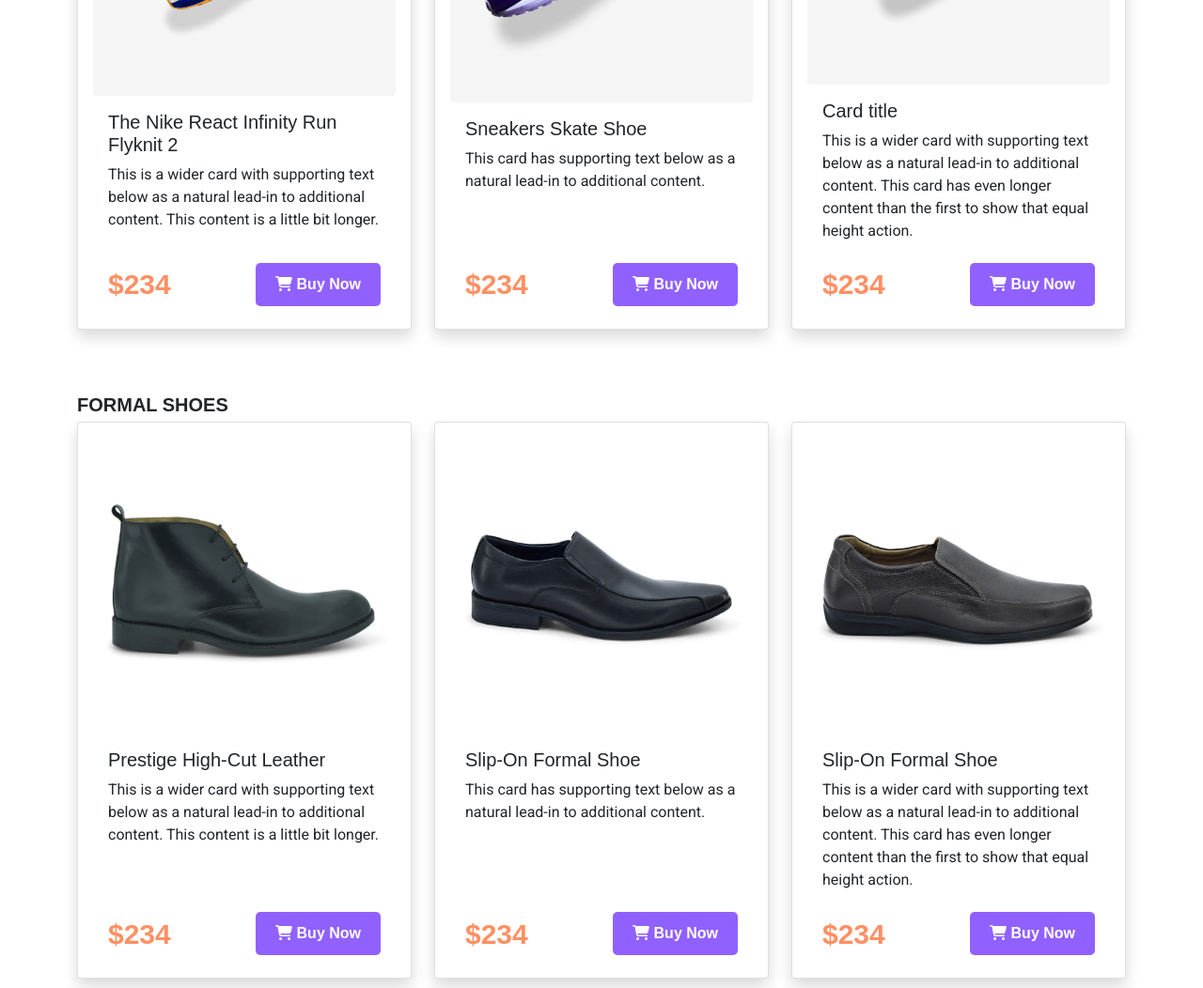
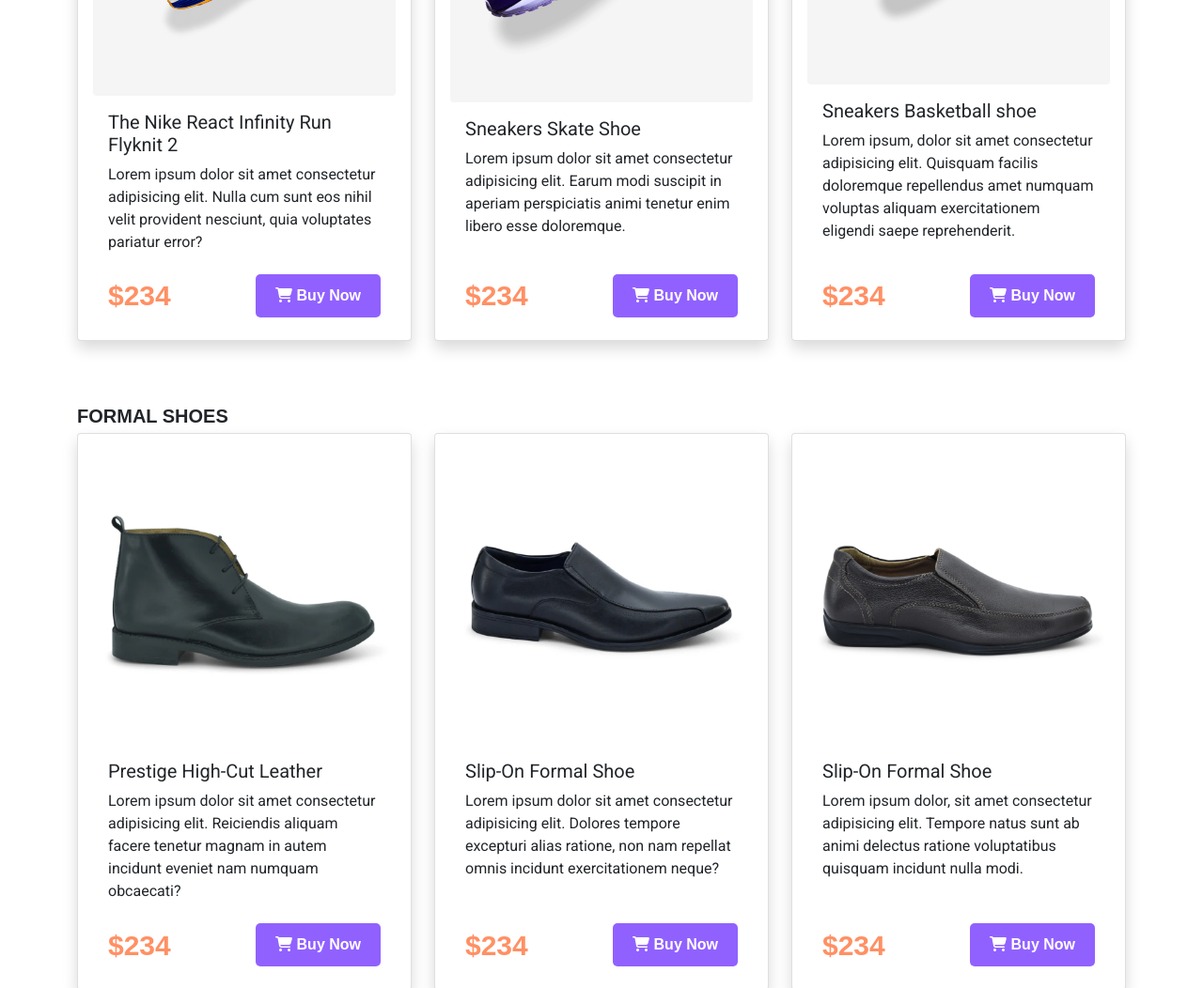
Before and after one commit to paulomsalahuddin/my-responsive-assignment, a plain HTML site: page index.html in a window 1280 px wide. Shown: the part 960-2012 px from the top of the page at 94% size. Drawn offline with nearby package versions, Linux system fonts and the light colour scheme.

Commit message:
third commit

```diff
--- a/index.html
+++ b/index.html
@@ -22,7 +22,7 @@
             <div class="navbar-nav">
               <a class="nav-link active" aria-current="page" href="#">Home</a>
               <a class="nav-link" href="#">Product</a>
-              <a class="nav-link" href="#">About Us</a>
+              <a class="nav-link" href="#About">About Us</a>
               <a class="nav-link" href="#">Contact Us</a>
             </div>
           </div>
@@ -51,7 +51,7 @@
                 <img src="Photos/image 5.png" class="card-img-top rounded" alt="...">
                 <div class="card-body">
                   <h5 class="card-title">The Nike React Infinity Run Flyknit 2</h5>
-                  <p class="card-text">This is a wider card with supporting text below as a natural lead-in to additional content. This content is a little bit longer.</p>
+                  <p class="card-text">Lorem ipsum dolor sit amet consectetur adipisicing elit. Nulla cum sunt eos nihil velit provident nesciunt, quia voluptates pariatur error?</p>
                 </div>
                 <div class="card-footer d-flex justify-content-between">
                     <label class="name-color d-flex align-items-center" style="font-weight:700; font-size:30px">$234</label>
@@ -64,7 +64,7 @@
                 <img src="Photos/Daco_1703273 1.png" class="card-img-top rounded" alt="...">
                 <div class="card-body">
                   <h5 class="card-title">Sneakers Skate Shoe</h5>
-                  <p class="card-text">This card has supporting text below as a natural lead-in to additional content.</p>
+                  <p class="card-text">Lorem ipsum dolor sit amet consectetur adipisicing elit. Earum modi suscipit in aperiam perspiciatis animi tenetur enim libero esse doloremque.</p>
                 </div>
                 <div class="card-footer d-flex justify-content-between">
                     <label class="name-color d-flex align-items-center" style="font-weight:700; font-size:30px">$234</label>
@@ -76,8 +76,8 @@
               <div class="card h-100 shadow p-3 mb-5 bg-white rounded">
                 <img src="Photos/pngegg 1.png" class="card-img-top rounded" alt="...">
                 <div class="card-body">
-                  <h5 class="card-title">Card title</h5>
-                  <p class="card-text">This is a wider card with supporting text below as a natural lead-in to additional content. This card has even longer content than the first to show that equal height action.</p>
+                  <h5 class="card-title">Sneakers Basketball shoe</h5>
+                  <p class="card-text">Lorem ipsum, dolor sit amet consectetur adipisicing elit. Quisquam facilis doloremque repellendus amet numquam voluptas aliquam exercitationem eligendi saepe reprehenderit.</p>
                 </div>
                 <div class="card-footer d-flex justify-content-between">
                     <label class="name-color d-flex align-items-center" style="font-weight:700; font-size:30px">$234</label>
@@ -95,7 +95,7 @@
                     <img src="Photos/Mask Group.png" class="card-img-top rounded" alt="...">
                     <div class="card-body">
                       <h5 class="card-title">Prestige High-Cut Leather </h5>
-                      <p class="card-text">This is a wider card with supporting text below as a natural lead-in to additional content. This content is a little bit longer.</p>
+                      <p class="card-text">Lorem ipsum dolor sit amet consectetur adipisicing elit. Reiciendis aliquam facere tenetur magnam in autem incidunt eveniet nam numquam obcaecati?</p>
                     </div>
                     <div class="card-footer d-flex justify-content-between">
                         <label class="name-color d-flex align-items-center" style="font-weight:700; font-size:30px">$234</label>
@@ -108,7 +108,7 @@
                     <img src="Photos/Rectangle 38.png" class="card-img-top rounded" alt="...">
                     <div class="card-body">
                       <h5 class="card-title">Slip-On Formal Shoe</h5>
-                      <p class="card-text">This card has supporting text below as a natural lead-in to additional content.</p>
+                      <p class="card-text">Lorem ipsum dolor sit amet consectetur adipisicing elit. Dolores tempore excepturi alias ratione, non nam repellat omnis incidunt exercitationem neque?</p>
                     </div>
                     <div class="card-footer d-flex justify-content-between">
                         <label class="name-color d-flex align-items-center" style="font-weight:700; font-size:30px">$234</label>
@@ -121,7 +121,7 @@
                     <img src="Photos/Rectangle 39.png" class="card-img-top rounded" alt="...">
                     <div class="card-body">
                       <h5 class="card-title">Slip-On Formal Shoe</h5>
-                      <p class="card-text">This is a wider card with supporting text below as a natural lead-in to additional content. This card has even longer content than the first to show that equal height action.</p>
+                      <p class="card-text">Lorem ipsum dolor, sit amet consectetur adipisicing elit. Tempore natus sunt ab animi delectus ratione voluptatibus quisquam incidunt nulla modi.</p>
                     </div>
                     <div class="card-footer d-flex justify-content-between">
                         <label class="name-color d-flex align-items-center" style="font-weight:700; font-size:30px">$234</label>
@@ -202,12 +202,11 @@
     </main>
 </body>
 <section>
-<!-- Site footer -->
 <footer class="site-footer">
     <div class="container">
       <div class="row">
         <div class="col-sm-12 col-md-6">
-          <h6>About</h6>
+          <h6 class="About">About</h6>
           <p class="text-justify">Our mission is what drives us to do everything possible to expand human potential. We do that by creating groundbreaking sport innovations, by making our products more sustainably, by building a creative and diverse global team and by making a positive impact in communities where we live and work.</p>
         </div>
         <div class="col-xs-6 col-md-3">
--- a/style.css
+++ b/style.css
@@ -18,12 +18,14 @@ h1{
 }
 h3{
     font-family: 'Bebas Neue', cursive;
-    font-size: 50px;
+    font-size: 60px;
     line-height: 100%;
 
+
 }
-p{
+p, .card-body{
     font-family: 'Roboto', sans-serif;
+
 
 }
 .half-width{
@@ -134,6 +136,7 @@ h3{
     border-radius: 10px;
     font-family: sans-serif;
 }
+
 /*This is the footer section*/
 .site-footer
 {
```
